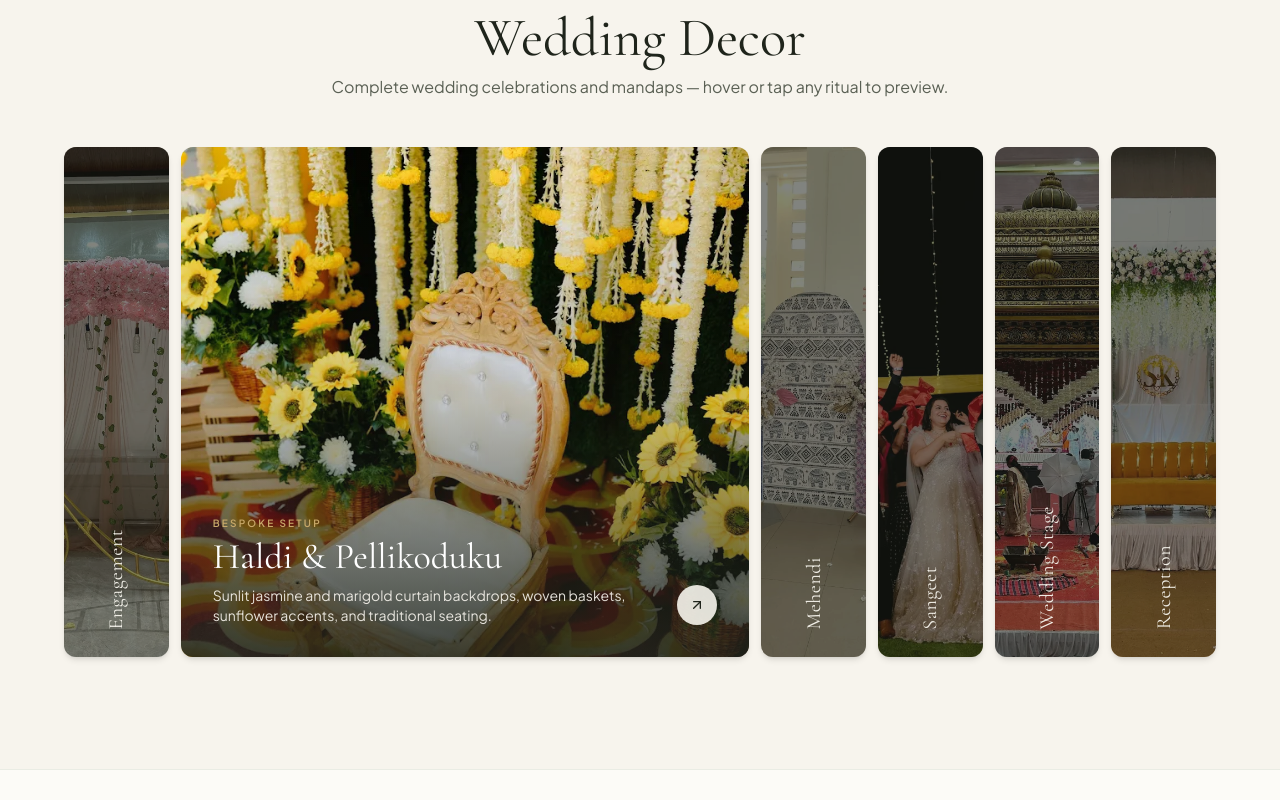
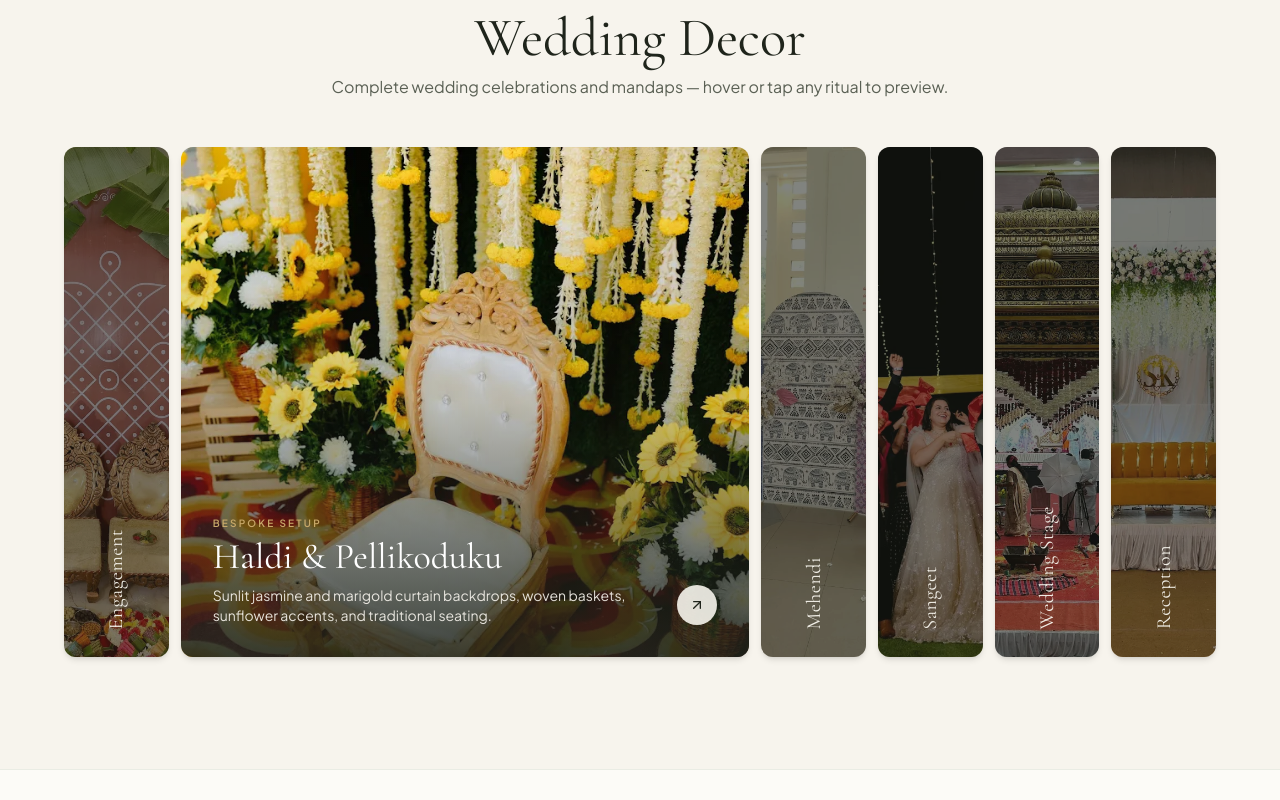
Before and after one commit to Ujwal-Ramaiah-Venkatesh/PeopleCare, a React (Vite) app: page / in a window 1280 px wide. Shown: the part 2540-3340 px from the top of the page. Built offline with nearby package versions, Linux system fonts and the light colour scheme.

Commit message:
Use authentic South Indian Engagement image (Image11.webp)

```diff
--- a/src/data/celebrations.ts
+++ b/src/data/celebrations.ts
@@ -34,7 +34,7 @@ export const worldOfCelebrations: CelebrationCard[] = [
     id: 'traditional-celebrations',
     title: 'Traditional Celebrations',
     subtitle: 'Sacred naming ceremonies, cradle setups & cultural styling',
-    image: '/images/real/Image11.webp',
+    image: '/images/real/Image40.webp',
     occasions: ['Naming Ceremonies', 'Baby Showers', 'Cradle Decor', 'Festive Poojas'],
   },
   {
@@ -52,8 +52,8 @@ export const weddingDecorAccordion: WeddingAccordionItem[] = [
     title: 'Engagement',
     shortLabel: 'Engagement',
     description:
-      'Circular blush floral arches, sheer pastel drapes, and romantic botanical photo setups for your first milestone.',
-    image: '/images/real/Image33.webp',
+      'Carved couple seating, terracotta kolam backdrop, brass pillars, banana leaves, and arranged thamboolam platters.',
+    image: '/images/real/Image11.webp',
     accentColor: '#7A4E3B',
   },
   {
--- a/src/data/portfolio.ts
+++ b/src/data/portfolio.ts
@@ -205,11 +205,11 @@ export const realMoments: MomentItem[] = [
   // ENGAGEMENT & WEDDING DETAILS
   {
     id: 'moment-14',
-    title: 'Circular Blush Rose Engagement Arch',
+    title: 'Traditional Engagement & Thamboolam',
     category: 'Weddings',
     mediaType: 'image',
-    caption: 'Blush sheer drapes, circular pink floral arch, hanging ivy vines, and vintage accent decor.',
-    image: '/images/real/Image33.webp',
+    caption: 'Carved couple seating, terracotta kolam backdrop, brass pillars, banana plants, and thamboolam platters.',
+    image: '/images/real/Image11.webp',
     eventLocation: 'Davanagere',
     spanClass: 'md:col-span-1 md:row-span-1',
   },
```
